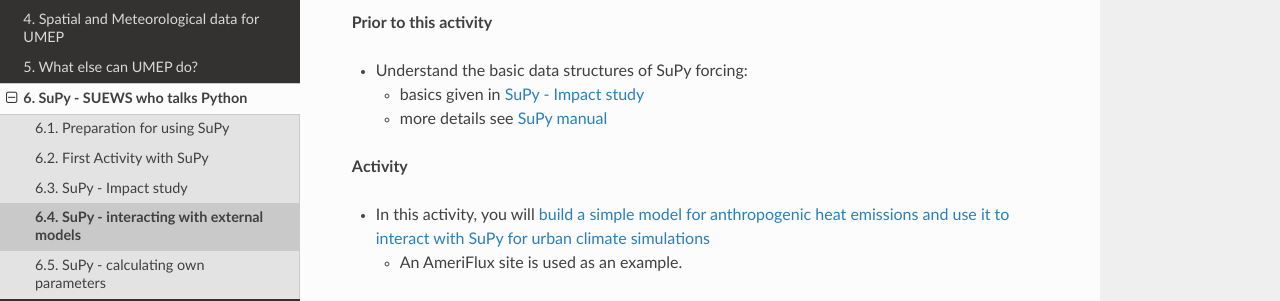
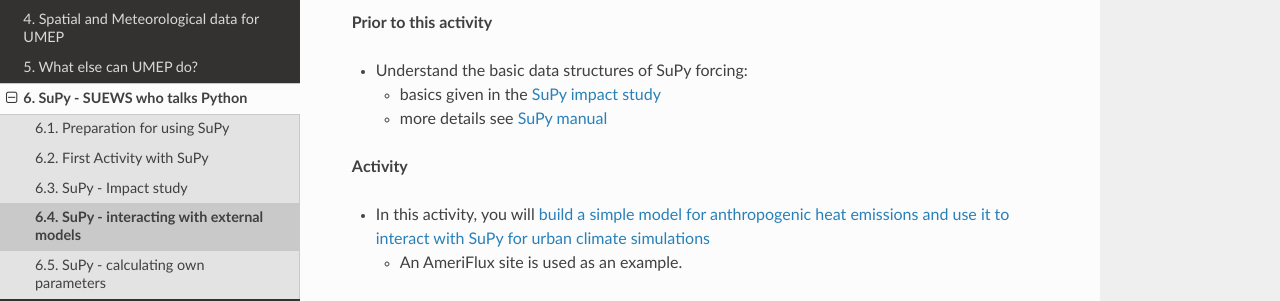
Before and after one commit to Urban-Meteorology-Reading/UMEP-Workshop, a Sphinx documentation site: the page built from source/SUPY/SuPy4.rst, in a window 1280 px wide and 930 px high. Shown: the part 221-522 px from the top of the window. Built offline with Sphinx 7.4.7 and the Read the Docs theme 2.0.0, drawn with Linux system fonts in a browser that asks for light colours; pages that are not in the unit, such as notebooks, are missing from menus.

Commit message:
Update SuPy4.rst

```diff
--- a/source/SUPY/SuPy4.rst
+++ b/source/SUPY/SuPy4.rst
@@ -9,7 +9,7 @@ SuPy - interacting with external models
 
 -  Understand the basic data structures of SuPy forcing:
 
-   - basics given in `SuPy3`
+   - basics given in the `SuPy impact study <SuPy3>`_
    - more details see `SuPy manual <https://supy.readthedocs.io/en/latest/data-structure/supy-io.html#df_forcing:-forcing-data>`_
 
 **Activity**
```
